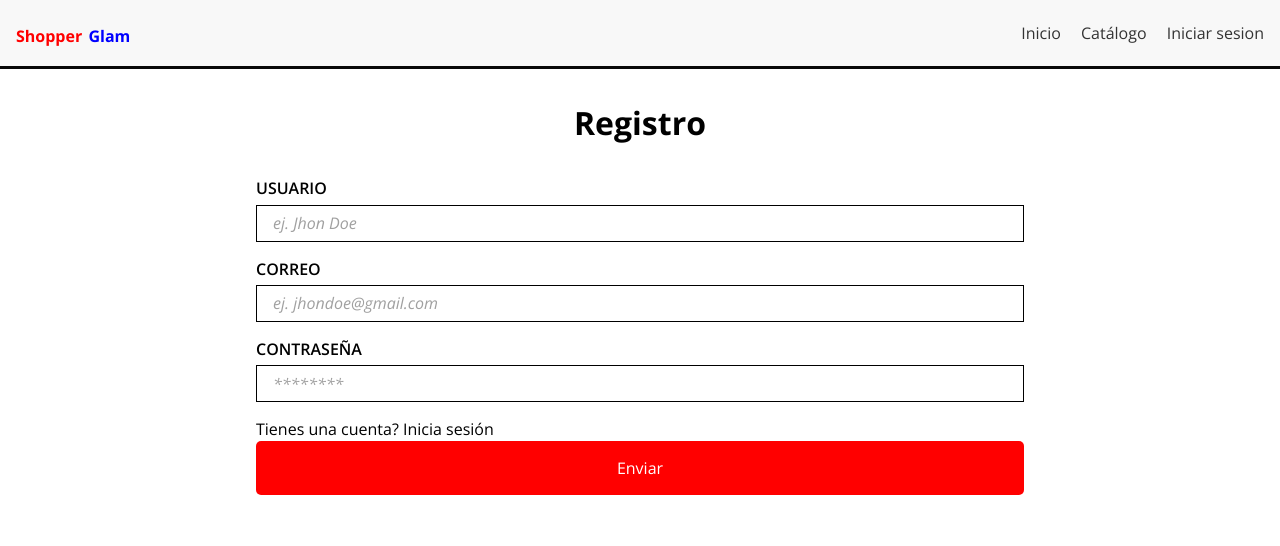
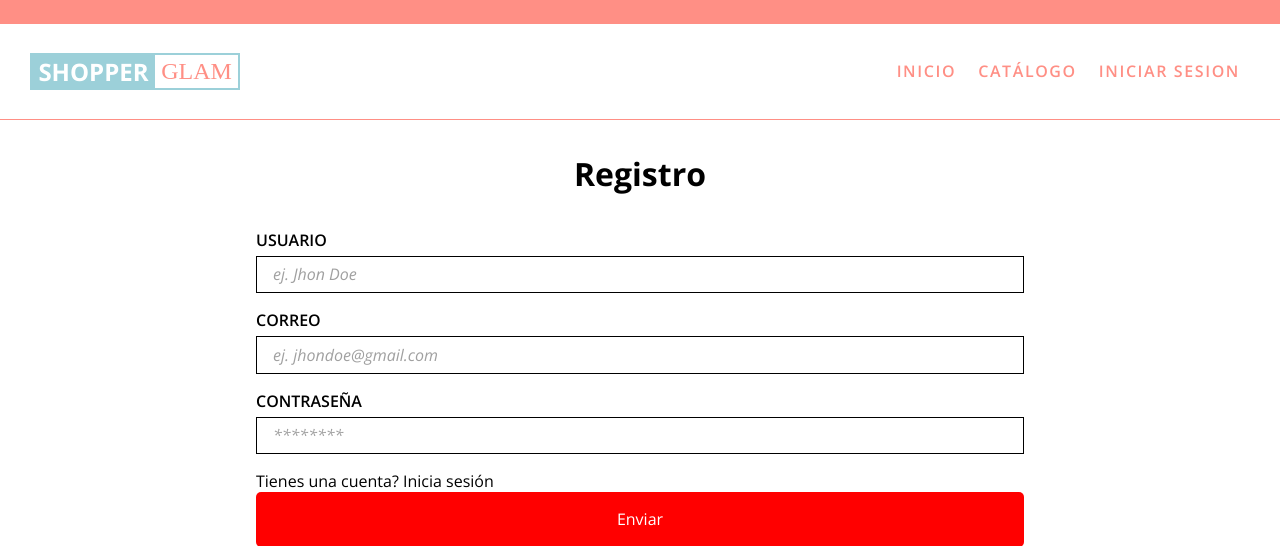
Before and after one commit to rocafi/ShopperGlam-Store, a Flask app: page /register in a window 1280 px wide. Shown: the top 546 px of the page. Run offline with Flask 3, Linux system fonts and the light colour scheme; some libraries are stand-ins or nearby versions.

Commit message:
💄 agregados estilos previos del header y nav

```diff
--- a/static/css/main.css
+++ b/static/css/main.css
@@ -121,3 +121,67 @@ html {
   color: #a0a0a0;
   font-style: italic;
 }
+
+.main-header {
+  position: sticky;
+  width: 100%;
+  height: 15vh;
+  top: 0;
+  background-color: #FFF;
+  color: #ff8f85;
+  border-top: 1.5rem solid #ff8f85;
+  border-bottom: 1px solid #ff8f85;
+  display: flex;
+  justify-content: space-between;
+  align-items: center;
+  padding: 0 30px;
+  z-index: 1000;
+}
+.main-header .logo {
+  font-size: 1.5em;
+  font-weight: 800;
+  text-transform: uppercase;
+  color: #89c8d2;
+  display: flex;
+  border: 2px solid #9cd0d9;
+}
+.main-header .logo .first {
+  font-size: 1.5rem;
+  font-weight: 700;
+  color: #fff;
+  background-color: #9cd0d9;
+  padding: 0 0.4rem;
+}
+.main-header .logo .second {
+  font-size: 1.5rem;
+  font-weight: 500;
+  font-family: "Times New Roman", Times, serif;
+  color: #ff8f85;
+  padding: 0 0.4rem;
+}
+.main-header .main-nav {
+  display: flex;
+  justify-content: space-between;
+  align-items: center;
+  gap: 2px;
+}
+.main-header .main-nav a {
+  padding: 2px 10px;
+  text-transform: uppercase;
+  font-weight: 600;
+  letter-spacing: 0.1em;
+  text-decoration: none;
+  display: flex;
+  align-items: center;
+}
+.main-header .main-nav a:hover {
+  background-color: #9cd0d9;
+  color: #fff;
+}
+.main-header .main-nav a i {
+  font-size: 1.1rem;
+}
+.main-header .main-nav .session {
+  background-color: #ff8f85;
+  color: #fff;
+}
--- a/static/scss/main.scss
+++ b/static/scss/main.scss
@@ -3,4 +3,7 @@
 // SCSS PARA MACROS
 @use "../scss/utils/macros/input";
 
+// SCSS PARA COMPONENTES
+@use "../scss/utils/components/header";
+
 @import url("https://fonts.googleapis.com/css2?family=Open+Sans:ital,wght@0,300..800;1,300..800&display=swap");
--- /dev/null
+++ b/static/scss/utils/components/header.scss
@@ -0,0 +1,71 @@
+@use "/static/scss/variables.scss" as *;
+
+.main-header {
+    position: sticky;
+    width: 100%;
+    height: 15vh;
+    top: 0;
+    background-color: $navbar-background;
+    color: $navbar-text;
+    border-top: 1.5rem solid $MAIN;
+    border-bottom: 1px solid $MAIN;
+    display: flex;
+    justify-content: space-between;
+    align-items: center;
+    padding: 0 30px;
+    z-index: 1000;
+
+    .logo {
+        font-size: 1.5em;
+        font-weight: 800;
+        text-transform: uppercase;
+        color: darken($BLUE, 10%);
+        display: flex;
+        border: 2px solid $SECONDARY;
+        .first {
+            font-size: 1.5rem;
+            font-weight: 700;
+            color: #fff;
+            background-color: $SECONDARY;
+            padding: 0 .4rem;
+        }
+        .second {
+            font-size: 1.5rem;
+            font-weight: 500;
+            font-family: 'Times New Roman', Times, serif;
+            color: $MAIN;
+            padding: 0 .4rem;
+        }
+      }
+
+      .main-nav {
+        display: flex;
+        justify-content: space-between;
+        align-items: center;
+        gap: 2px;
+
+        a {
+            padding: 2px 10px;
+            text-transform: uppercase;
+            font-weight: 600;
+            letter-spacing: 0.1em;
+            text-decoration: none;
+            display: flex;
+            align-items: center;
+            &:hover {
+                background-color: $SECONDARY;
+                color: #fff;
+            }
+
+            i {
+                font-size: 1.1rem;
+            }
+        }
+        .session {
+            // border: 1px solid $SECONDARY;
+            background-color: $MAIN;
+            color: #fff;
+          }
+      }
+
+  }
--- a/templates/utils/components/header.html
+++ b/templates/utils/components/header.html
@@ -18,56 +18,3 @@
 
     </nav>
 </header>
-
-<style>
-    .main-header {
-        display: flex;
-        justify-content: space-between;
-        align-items: center;
-        padding: 1rem;
-        background-color: #f8f8f8;
-        border-bottom: 3px solid #090909;
-    }
-
-    .main-header .logo {
-        font-size: 1.5rem;
-        font-weight: bold;
-        text-decoration: none;
-        color: #333;
-    }
-
-    .main-header .logo .first {
-        color: #f00;
-    }
-
-    .main-header .logo .second {
-        color: #00f;
-    }
-
-    .main-header .main-nav {
-        display: flex;
-        gap: 1rem;
-    }
-
-    .main-header .main-nav a {
-        text-decoration: none;
-        color: #333;
-    }
-
-    .main-header .main-nav a:hover {
-        color: #f00;
-    }
-
-    .main-header .main-nav i {
-        font-size: 1.5rem;
-    }
-
-    .main-header .main-nav .account {
-        margin-top: 1rem;
-        display: block;
-    }
-
-    .main-header .main-nav .account a {
-        color: #f00;
-    }
-</style>
```
Also changed, not shown: static/css/header.css (added, +63 -0 lines), static/scss/variables.scss (added, +39 -0 lines), static/css/variables.css (added).
